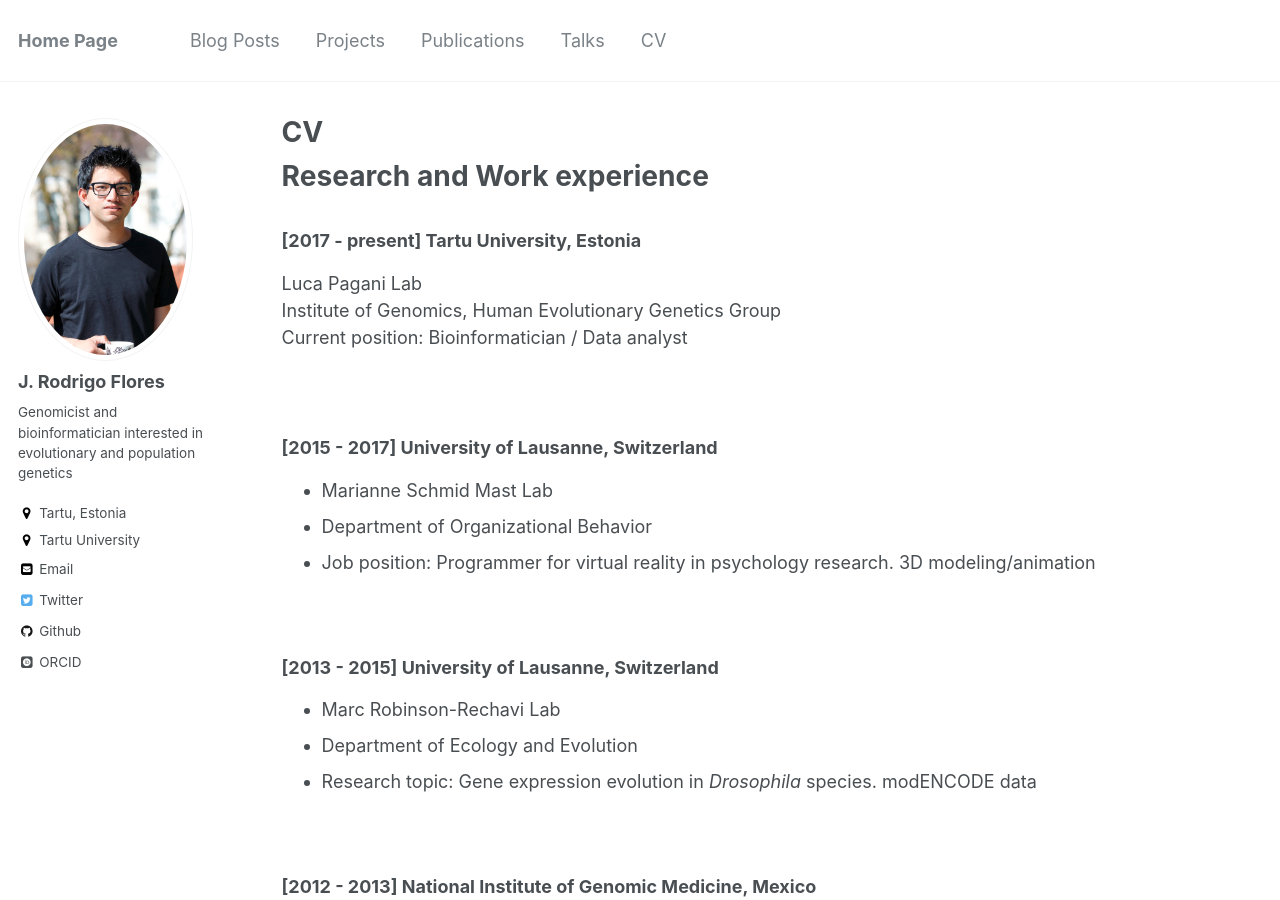
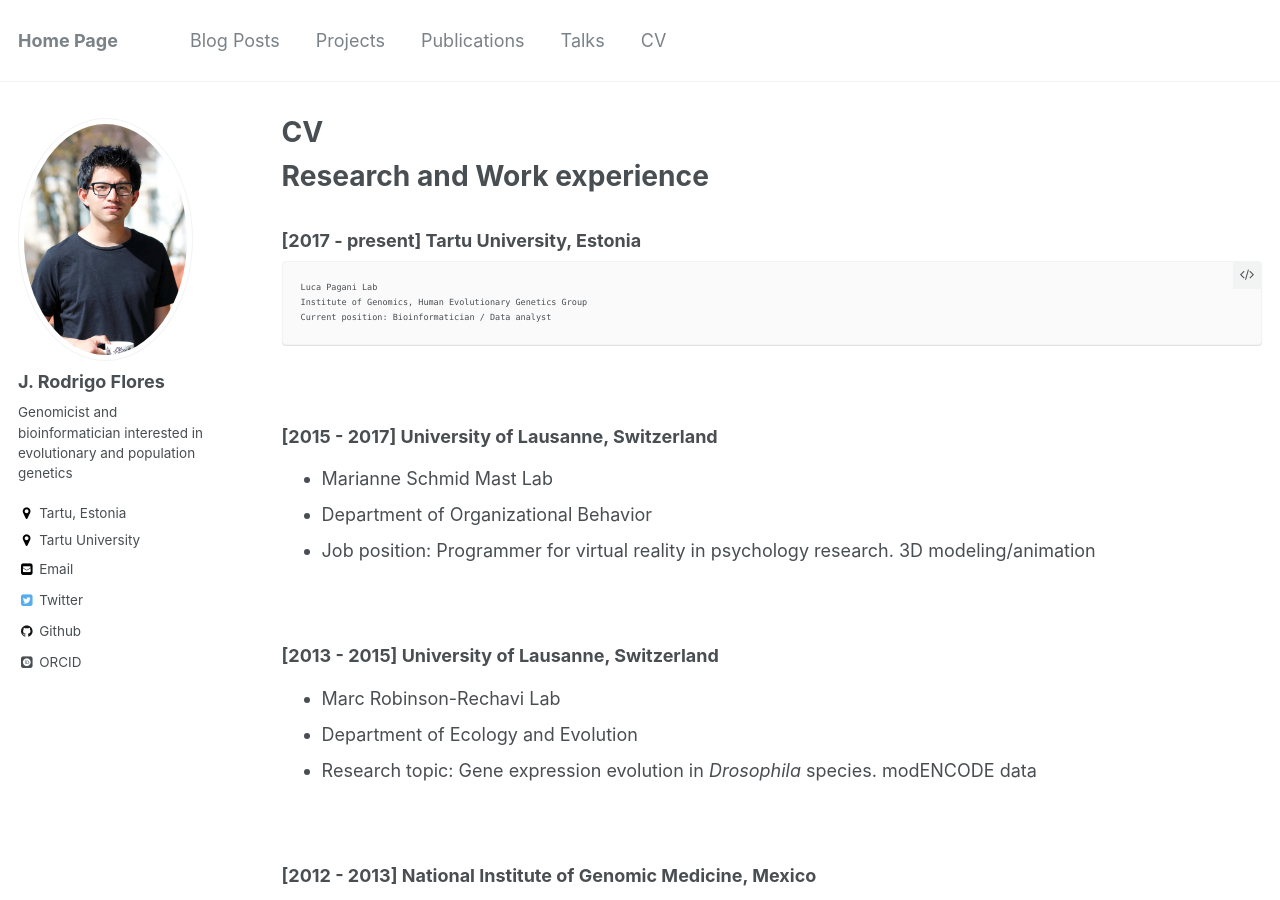
Before and after one commit to JRodrigoF/JRodrigoFlores.github.io, a Jekyll site: the page built from _pages/cv.md, in a window 1280 px wide and 900 px high. Built offline with Jekyll 4.4.1, drawn with Linux system fonts in a browser that asks for light colours; some web fonts are replaced; part of the change alters nothing that is shown.

Commit message:
Update cv.md

```diff
--- a/_pages/cv.md
+++ b/_pages/cv.md
@@ -14,9 +14,9 @@ Research and Work experience
 
 ### [2017 - present] Tartu University, Estonia
 
-  Luca Pagani Lab
-  Institute of Genomics, Human Evolutionary Genetics Group
-  Current position: Bioinformatician / Data analyst
+    Luca Pagani Lab
+    Institute of Genomics, Human Evolutionary Genetics Group
+    Current position: Bioinformatician / Data analyst
 
 <br/>
 ### [2015 - 2017] University of Lausanne, Switzerland
@@ -63,7 +63,7 @@ Education
 
 Awards
 ======
-* [2010 Wellcome Trust Sanger Institute Prize](https://www.sanger.ac.uk/about/study/sanger-institute-prize-competition)
+* [2010 Wellcome Trust Sanger Institute Prize](https://www.sanger.ac.uk/about/study/sanger-institute-prize-competition) ([link](https://www.sanger.ac.uk/about/study/sanger-institute-prize-competition))
 
 <br/>
 
```
